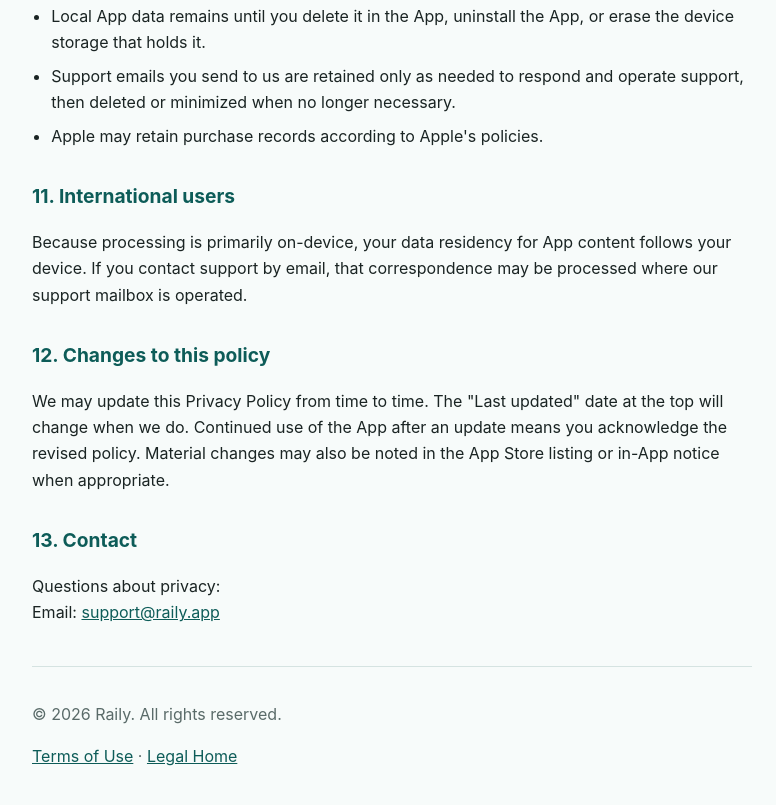
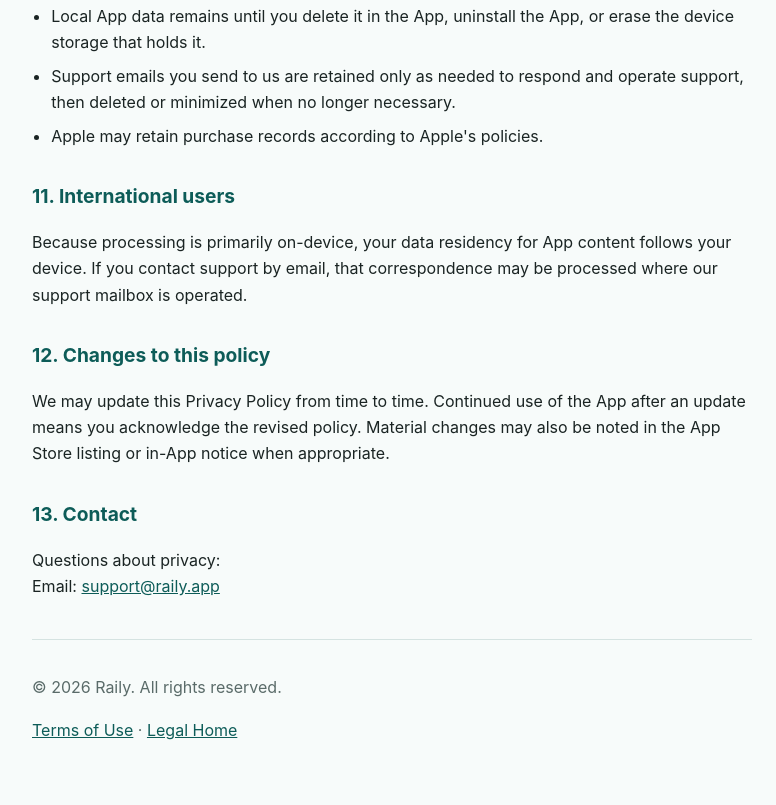
Before and after one commit to Raily321/raily-legal, a plain HTML site: page privacy.html in a window 1280 px wide. Shown: the part 3192-3997 px from the top of the page, without its empty margins (248-1024 px from the left). Drawn offline with Linux system fonts and the light colour scheme.

Commit message:
Remove last-updated wording from privacy policy

```diff
--- a/privacy.html
+++ b/privacy.html
@@ -234,10 +234,9 @@
 
     <h2>12. Changes to this policy</h2>
     <p>
-      We may update this Privacy Policy from time to time. The "Last updated" date at the top
-      will change when we do. Continued use of the App after an update means you acknowledge
-      the revised policy. Material changes may also be noted in the App Store listing or in-App
-      notice when appropriate.
+      We may update this Privacy Policy from time to time. Continued use of the App after an
+      update means you acknowledge the revised policy. Material changes may also be noted in
+      the App Store listing or in-App notice when appropriate.
     </p>
 
     <h2>13. Contact</h2>
```
Also changed, not shown: 1 other file.
